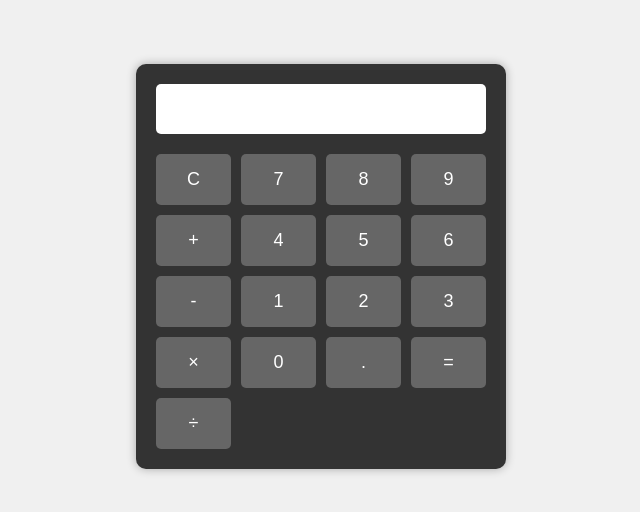
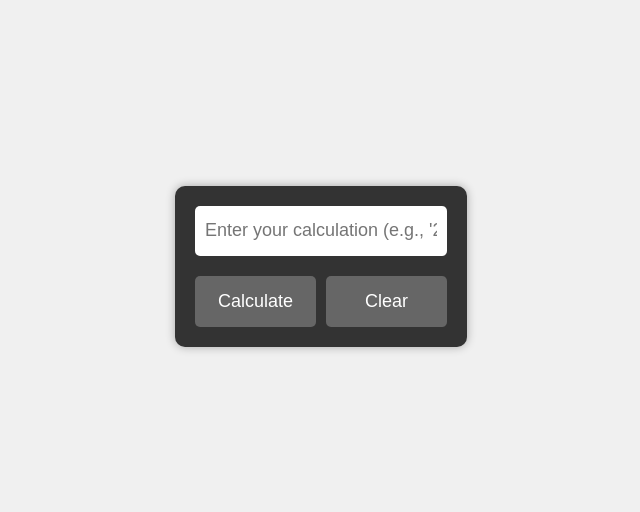
Before and after one commit to jayaraju-gorle/simple-calculator, a plain HTML site: page index.html in a window 1280 px wide. Shown: the part 134-646 px from the top of the page, without its empty margins (319-959 px from the left). Drawn offline with Linux system fonts and the light colour scheme.

Commit message:
feat: Refactor calculator to use natural language input with Gemini API
This commit significantly changes the calculator's functionality:

- Replaces number/operator buttons with a single text input for natural language expressions.
- Updates the frontend (index.html, script.js) to send the text input to the /calculate endpoint.
- The backend (server.py) now consistently uses the Gemini API for all calculations.  The /calculate route processes natural language input.
- Improves error handling and user feedback.
- Removes old, calculation logic and functions related to button based calculation.
- Updates README to reflect the changes and provide setup instructions.

This makes the calculator an "AI-powered" calculator that leverages Gemini's language understanding capabilities.

```diff
--- a/index.html
+++ b/index.html
@@ -3,32 +3,17 @@
 <head>
     <meta charset="UTF-8">
     <meta name="viewport" content="width=device-width, initial-scale=1.0">
-    <title>Simple Calculator</title>
+    <title>AI Calculator</title>  <!-- Changed title -->
     <link rel="stylesheet" href="styles.css">
 </head>
 <body>
     <div class="calculator">
         <div class="display">
-            <input type="text" id="result" readonly>
+            <input type="text" id="result" placeholder="Enter your calculation (e.g., '2 plus 3')"> <!-- Added placeholder -->
         </div>
         <div class="buttons">
-            <button onclick="clearDisplay()">C</button>
-            <button onclick="appendNumber('7')">7</button>
-            <button onclick="appendNumber('8')">8</button>
-            <button onclick="appendNumber('9')">9</button>
-            <button onclick="appendOperator('+')">+</button>
-            <button onclick="appendNumber('4')">4</button>
-            <button onclick="appendNumber('5')">5</button>
-            <button onclick="appendNumber('6')">6</button>
-            <button onclick="appendOperator('-')">-</button>
-            <button onclick="appendNumber('1')">1</button>
-            <button onclick="appendNumber('2')">2</button>
-            <button onclick="appendNumber('3')">3</button>
-            <button onclick="appendOperator('*')">×</button>
-            <button onclick="appendNumber('0')">0</button>
-            <button onclick="appendNumber('.')">.</button>
-            <button onclick="calculate()">=</button>
-            <button onclick="appendOperator('/')">÷</button>
+            <button onclick="calculate()">Calculate</button>
+            <button onclick="clearDisplay()">Clear</button>
         </div>
     </div>
     <script src="script.js"></script>
--- a/script.js
+++ b/script.js
@@ -1,57 +1,17 @@
-let currentInput = '';
-let previousInput = '';
-let operation = null;
-let shouldResetScreen = false;
-
 const resultDisplay = document.getElementById('result');
 
-async function appendNumber(number) {
-    if (shouldResetScreen) {
-        currentInput = '';
-        shouldResetScreen = false;
-    }
+async function calculate() {
+    const expression = resultDisplay.value;  // Get the text from the input
+    if (!expression) return; // Do nothing if the input is empty
 
-    if (number === '.' && currentInput.includes('.')) return;
-
-    currentInput += number;
-    updateDisplay();
-}
-
-async function appendOperator(op) {
-    if (currentInput === '') return;
-
-    if (previousInput !== '') {
-        await calculate();
-    }
-
-    operation = op;
-    previousInput = currentInput;
-    currentInput = '';
-}
-
-async function calculate() {
-    if (previousInput === '' || currentInput === '') return;
-
-    const expression = `${previousInput} ${operation} ${currentInput}`;
     const result = await fetchCalculation(expression);
-
-    currentInput = result;
-    operation = null;
-    previousInput = '';
-    shouldResetScreen = true;
-    updateDisplay();
+    resultDisplay.value = result; // Update the display with the result
 }
 
 function clearDisplay() {
-    currentInput = '';
-    previousInput = '';
-    operation = null;
-    updateDisplay();
+    resultDisplay.value = ''; // Clear the input field
 }
 
-function updateDisplay() {
-    resultDisplay.value = currentInput;
-}
 
 async function fetchCalculation(expression) {
     try {
@@ -64,11 +24,15 @@ async function fetchCalculation(expression) {
         });
 
         const data = await response.json();
-        return data.result;
+        if (response.ok) {
+            return data.result;
+        } else {
+            return data.error || 'Calculation Error';
+        }
     } catch (error) {
         console.error('Error fetching calculation:', error);
         return 'Error';
     }
 }
 
-updateDisplay();
+// No need for updateDisplay() as we're directly updating the input field
--- a/styles.css
+++ b/styles.css
@@ -27,19 +27,19 @@ body {
 #result {
     width: 100%;
     height: 50px;
-    font-size: 24px;
-    text-align: right;
+    font-size: 18px; /* Adjusted font size */
+    text-align: left; /* Changed text alignment to left */
     padding: 10px;
     border: none;
     background-color: #fff;
     border-radius: 5px;
 }
-
 .buttons {
     display: grid;
-    grid-template-columns: repeat(4, 1fr);
+    grid-template-columns: repeat(2, 1fr); /* Only two buttons now */
     gap: 10px;
 }
+
 
 button {
     padding: 15px;
```
Also changed, not shown: 1 other file.
